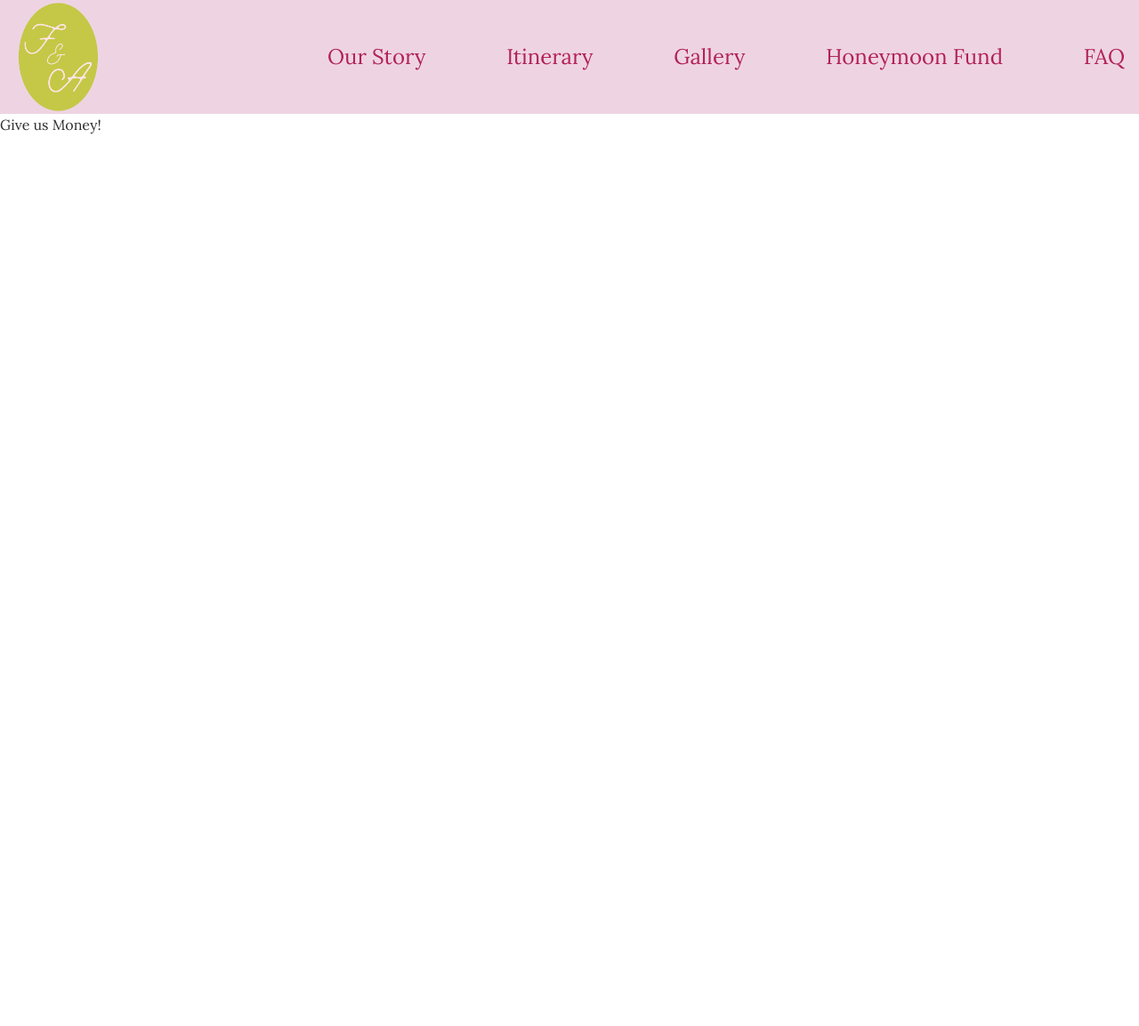
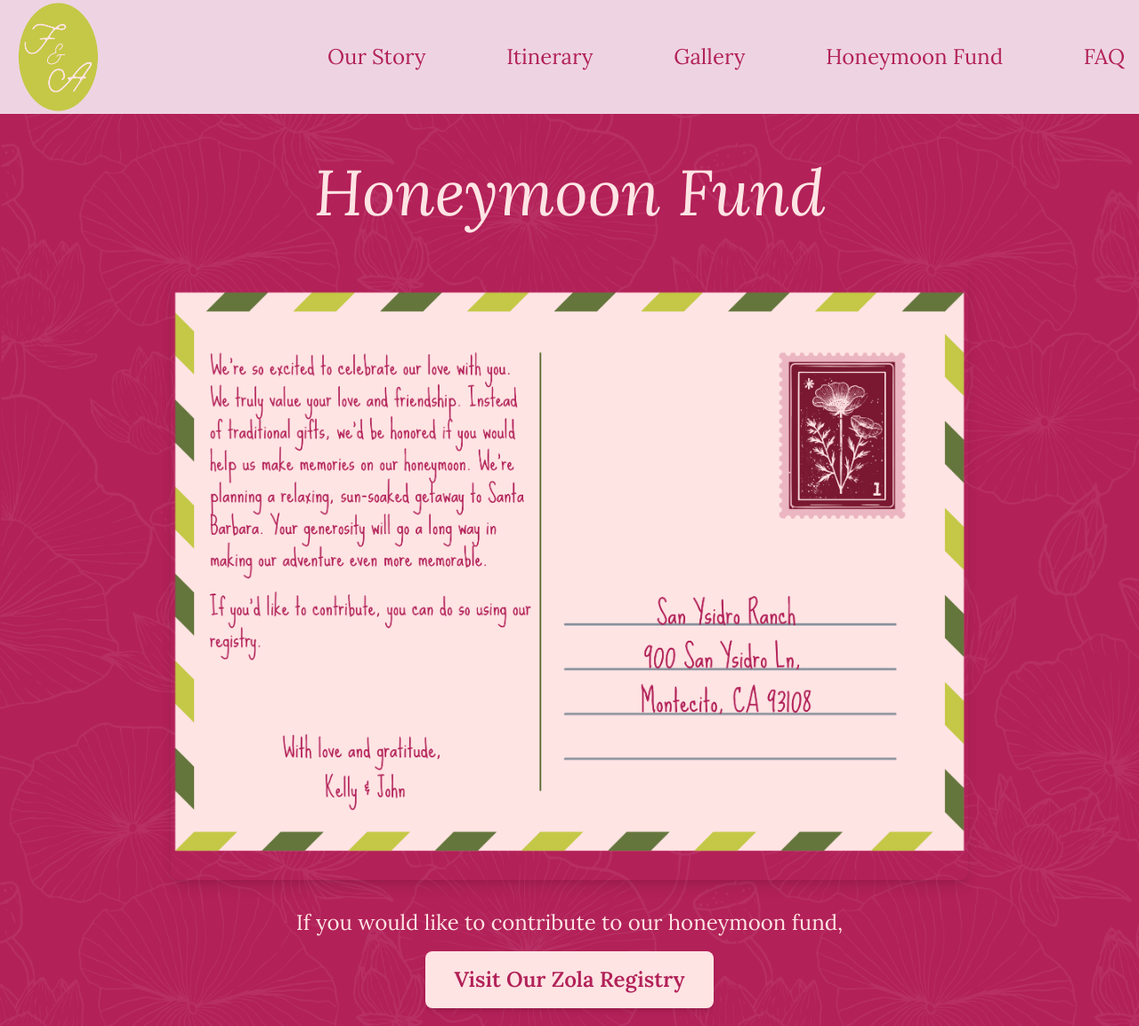
Before and after one commit to JohnShuford/wedding-site, a Django app: page /wedding/honeymoon-fund/ in a window 1280 px wide. Shown: the whole page at 89% size. Before the commit the page ends 151 px from the top, so only its background shows below. Run offline with Django 5.2, Linux system fonts and the light colour scheme; some web fonts are replaced.

Commit message:
Add honeymoon fund page and update styles
Add a new honeymoon fund page and assets, plus related style updates. Introduces wedding/templates/wedding/honeymoon_fund.html (loads static, displays Postcard.png and CTA linking to Zola) and adds the Postcard.png asset under wedding/static/honeymoon_fund. Update FAQ template to use the new faq background and adjust heading/layout. Add .prettierignore to skip Django templates, node_modules, build outputs, and the compiled tailwind.css. Update tailwind.config.js to include a new faq background, and apply many generated CSS changes in wedding/static/css/tailwind.css (new/renamed utility classes, color utility remaps, spacing and display tweaks, and a new .bg-faq rule).

```diff
--- a/tailwind.config.js
+++ b/tailwind.config.js
@@ -23,6 +23,7 @@ module.exports = {
       },
       backgroundImage: {
         "our-story": 'url("/static/images/backgrounds/Background-Fuchsia.png")',
+        faq: 'url("/static/images/backgrounds/Background-Pink.png")',
         itinerary: 'url("/static/images/backgrounds/itinerary.png")',
         gallery: 'url("/static/images/backgrounds/gallery.png")',
         "vine-repeat": 'url("/static/images/itinerary/vine.png")',
--- a/wedding/templates/wedding/honeymoon_fund.html
+++ b/wedding/templates/wedding/honeymoon_fund.html
@@ -1,9 +1,39 @@
 {% extends "wedding/base.html" %}
+{% load static %}
 {% block nav_bg %}bg-[#eed4e2]{% endblock %}
 {% block nav_text %}text-[#b22158]{% endblock %}
 {% block nav_text_mobile %}text-[#b22158]{% endblock %}
 {% block nav_text_mobile_btn %}text-[#b22158]{% endblock %}
 {% block content %}
-<h1>Give us Money!</h1>
+<div class="bg-our-story bg-cover bg-center bg-no-repeat p-5 min-h-screen">
+  <div class="max-w-4xl mx-auto">
+    <h1 class="text-[#ffe4e4] text-center text-7xl mb-11 mt-8 italic">
+      Honeymoon Fund
+    </h1>
 
+    <!-- Postcard Image -->
+    <div class="flex justify-center mb-8">
+      <img
+        src="{% static 'honeymoon_fund/Postcard.png' %}"
+        alt="Honeymoon Postcard"
+        class="max-w-full h-auto rounded-lg shadow-lg"
+      />
+    </div>
+
+    <!-- CTA -->
+    <div class="text-center">
+      <p class="text-[#ffe4e4] text-xl md:text-2xl mb-4">
+        If you would like to contribute to our honeymoon fund,
+      </p>
+      <a
+        href="https://www.zola.com/registry/throckmortonshufordwedding"
+        target="_blank"
+        rel="noopener noreferrer"
+        class="inline-block bg-[#ffe4e4] text-[#b22158] px-8 py-4 rounded-lg text-xl md:text-2xl font-semibold hover:bg-[#ffd4d4] transition-colors shadow-md"
+      >
+        Visit Our Zola Registry
+      </a>
+    </div>
+  </div>
+</div>
 {% endblock %}
```
Also changed, not shown: wedding/templates/wedding/faq.html (+4 -4 lines), wedding/static/css/tailwind.css, wedding/static/honeymoon_fund/Postcard.png (added), 2 other files.
